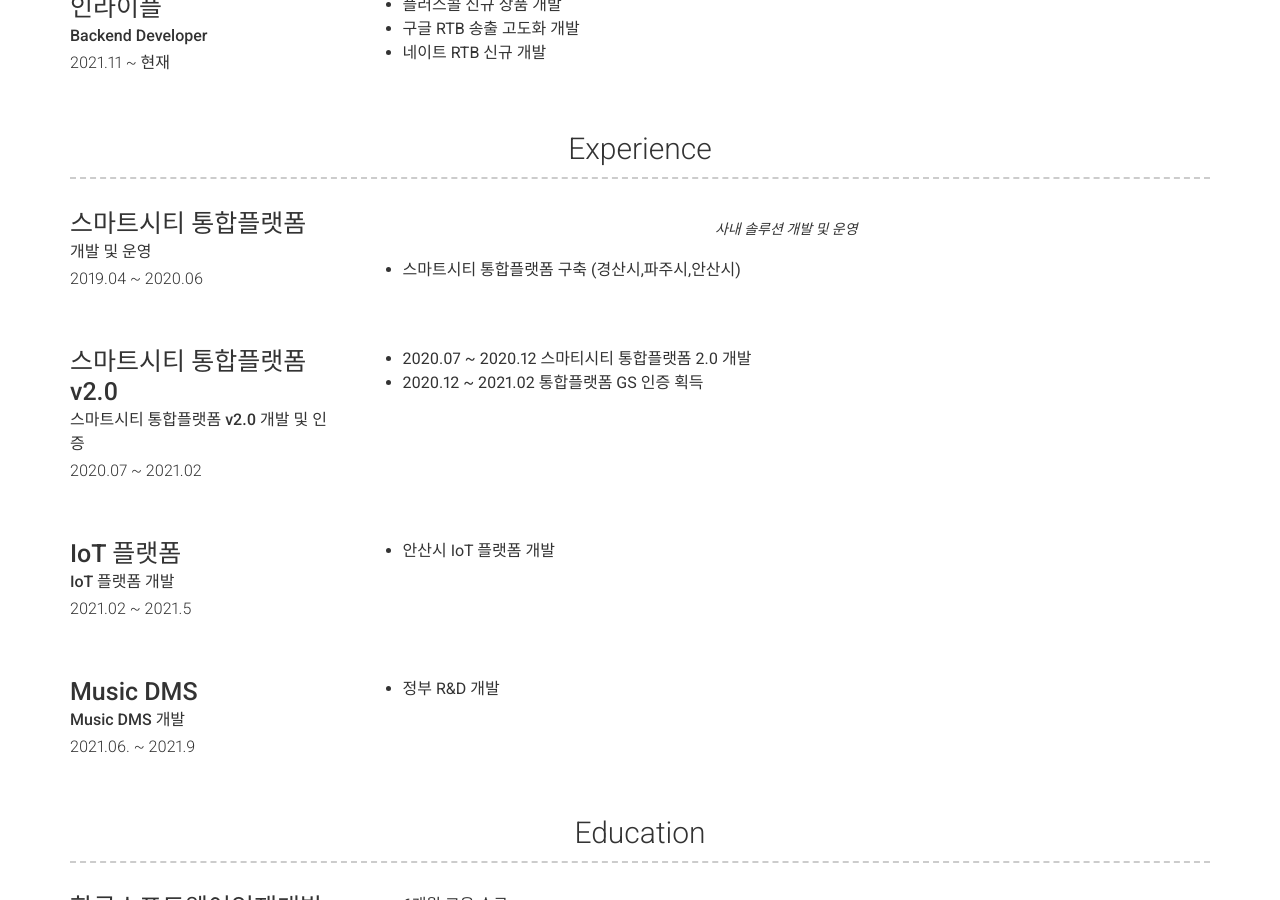
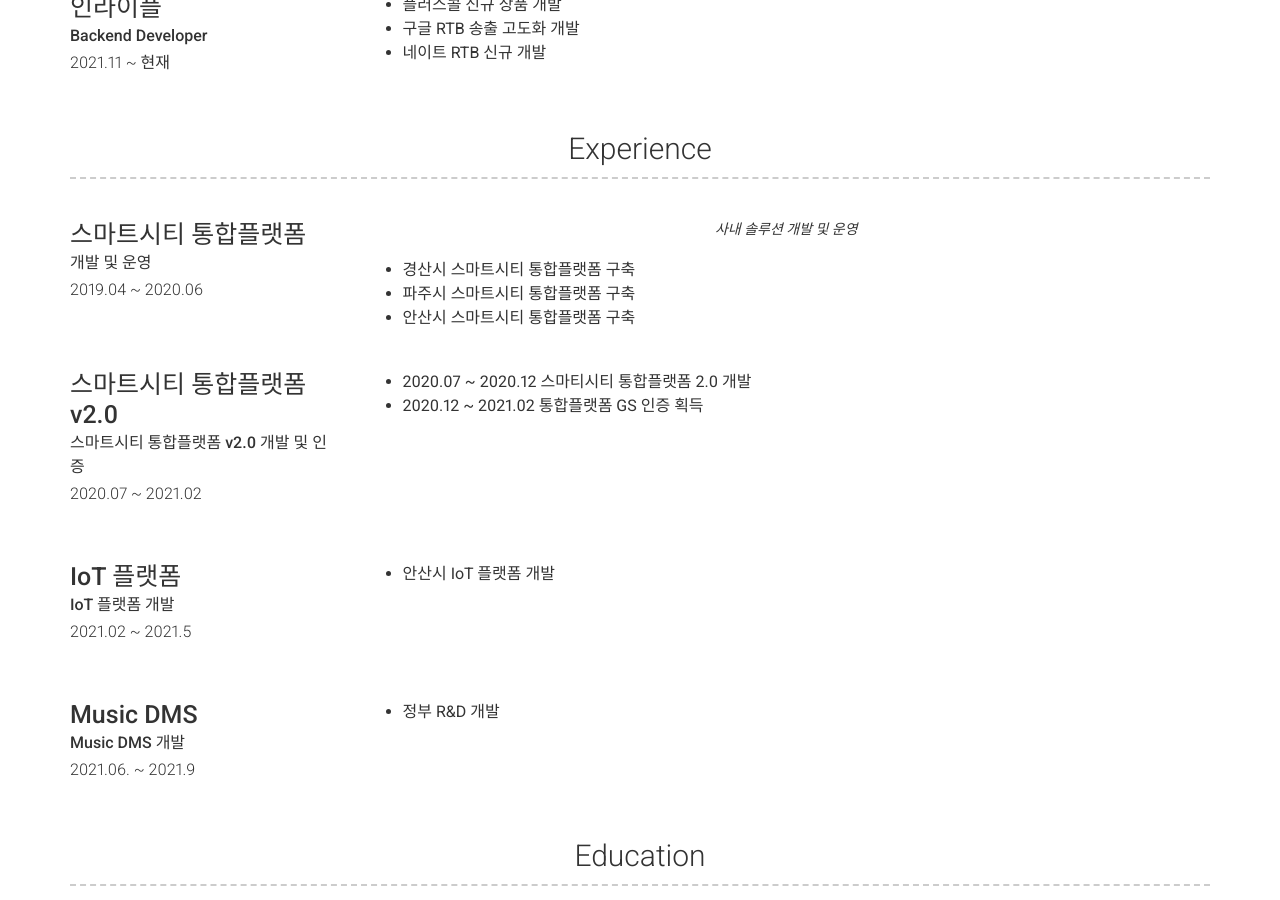
Before and after one commit to HyunSeung94/hyunseung94.github.io, a Jekyll site: the page built from index.md, in a window 1280 px wide and 900 px high, scrolled down 784 px. Built offline with Jekyll 4.4.1, drawn with Linux system fonts in a browser that asks for light colours; nearby versions of some CDN libraries.

Commit message:
이력서 수정

```diff
--- a/_config.yml
+++ b/_config.yml
@@ -84,7 +84,9 @@ content:
         quote: >
           사내 솔루션 개발 및 운영
         description: | # this will include new lines to allow paragraphs
-          * 스마트시티 통합플랫폼 구축 (경산시,파주시,안산시)
+          * 경산시 스마트시티 통합플랫폼 구축
+          * 파주시 스마트시티 통합플랫폼 구축
+          * 안산시 스마트시티 통합플랫폼 구축
       - title: 스마트시티 통합플랫폼 v2.0
         sub_title: 스마트시티 통합플랫폼 v2.0 개발 및 인증
         caption: 2020.07 ~ 2021.02
```
